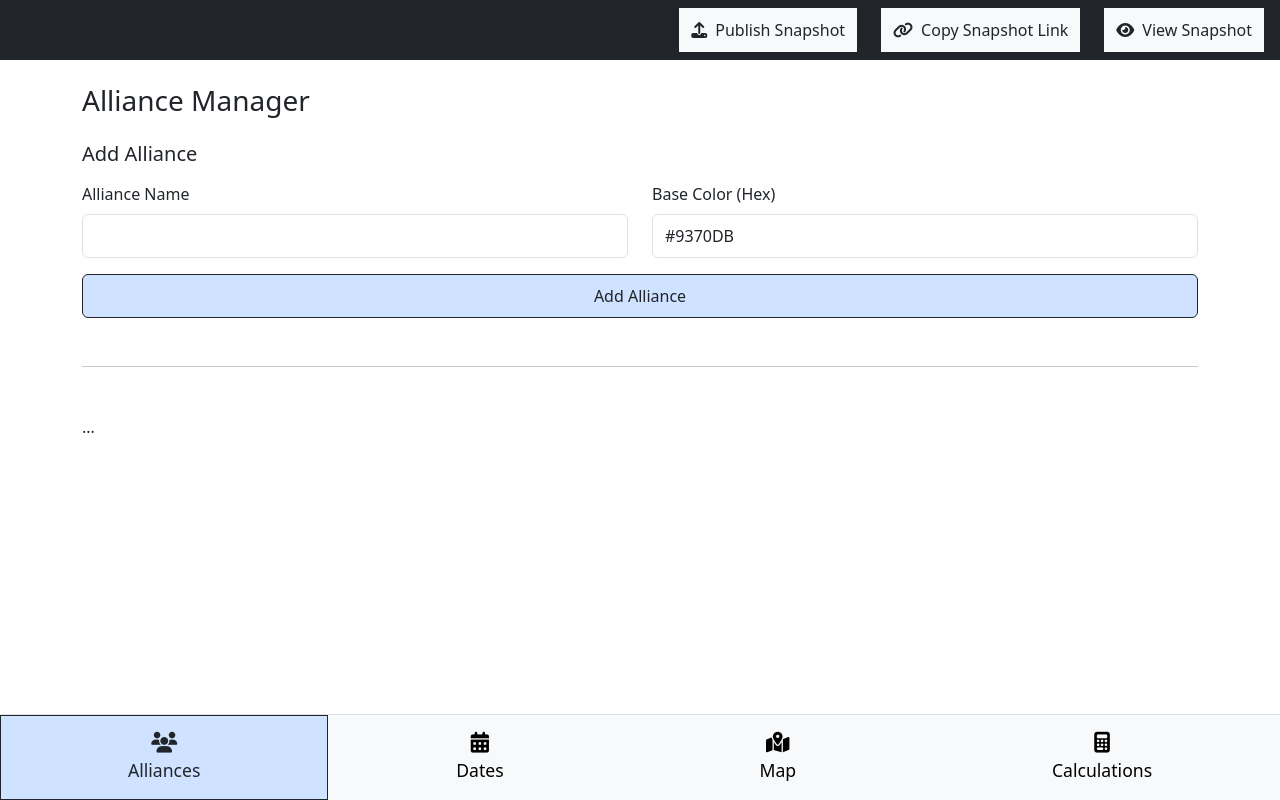
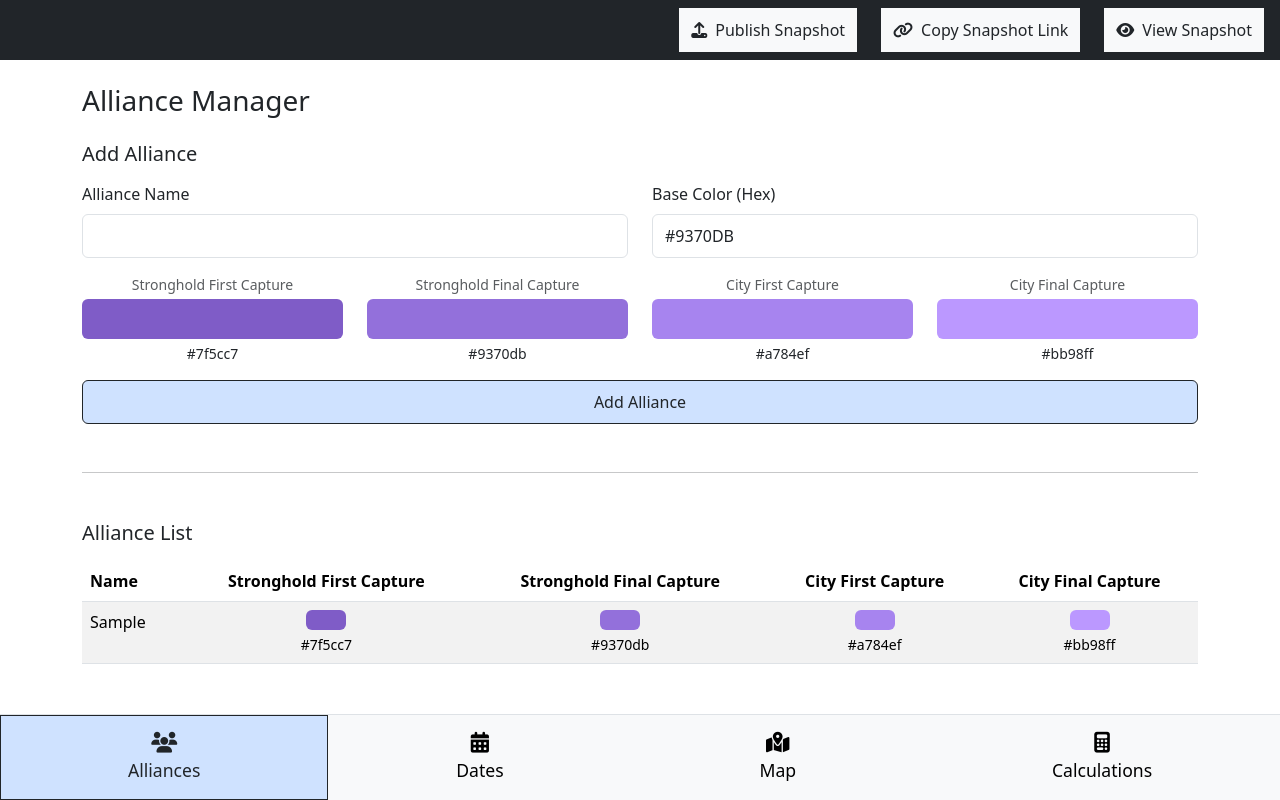
Before and after one commit to kevinkidwell/738-s5-map, a React (Vite) app: page /alliances in a window 1280 px wide. Both pictures are taken after typing "Sample" into the empty fields and a click on the button "Add Alliance". Built offline with nearby package versions, Linux system fonts and the light colour scheme.

Commit message:
Update AlliancesPage.tsx

```diff
--- a/src/pages/AlliancesPage.tsx
+++ b/src/pages/AlliancesPage.tsx
@@ -15,7 +15,7 @@ const AlliancesPage: React.FC<{ dataSource: 'live' | 'published' }> = ({ dataSou
 
   const [allianceName, setAllianceName] = useState('');
   const [allianceColor, setAllianceColor] = useState('#9370DB');
-  const [livePreviewShades, setLivePreviewShades] = useState<string[]>([]);
+  const [livePreviewShades, setLivePreviewShades] = useState<string[]>(generateAllianceShades('#9370DB'));
 
   const [editing, setEditing] = useState<{ allianceId: string; shadeIndex: number } | null>(null);
   const [editValue, setEditValue] = useState('');
@@ -26,7 +26,7 @@ const AlliancesPage: React.FC<{ dataSource: 'live' | 'published' }> = ({ dataSou
     upsertAlliance(allianceName, allianceColor);
     setAllianceName('');
     setAllianceColor('#9370DB');
-    setLivePreviewShades([]);
+    setLivePreviewShades(generateAllianceShades('#9370DB'));
   };
 
   return (
@@ -62,6 +62,7 @@ const AlliancesPage: React.FC<{ dataSource: 'live' | 'published' }> = ({ dataSou
               </div>
             </div>
 
+            {/* Always render preview if we have 4 shades */}
             {livePreviewShades.length === 4 && (
               <div className="row mt-3">
                 {livePreviewShades.map((shade, i) => (
@@ -93,8 +94,68 @@ const AlliancesPage: React.FC<{ dataSource: 'live' | 'published' }> = ({ dataSou
         </>
       )}
 
-      {/* Alliance List table remains unchanged */}
-      ...
+      <h2 className="h5 mb-3">Alliance List</h2>
+      <table className="table table-striped">
+        <thead>
+          <tr>
+            <th>Name</th>
+            {milestoneLabels.map((label, i) => (
+              <th key={i} className="text-center">{label}</th>
+            ))}
+          </tr>
+        </thead>
+        <tbody>
+          {allianceList.map((a) => (
+            <tr key={a.id}>
+              <td>{a.name}</td>
+              {a.shades.map((shade, i) => {
+                const isEditing = editing?.allianceId === a.id && editing?.shadeIndex === i;
+                return (
+                  <td key={i} className="text-center">
+                    {isEditing ? (
+                      <input
+                        type="text"
+                        value={editValue}
+                        onChange={(e) => setEditValue(e.target.value)}
+                        onBlur={() => {
+                          overwriteAllianceShade(a.id, i, editValue);
+                          setEditing(null);
+                        }}
+                        onKeyDown={(e) => {
+                          if (e.key === 'Enter') {
+                            overwriteAllianceShade(a.id, i, editValue);
+                            setEditing(null);
+                          }
+                        }}
+                        className="form-control form-control-sm text-center"
+                        autoFocus
+                      />
+                    ) : (
+                      <div
+                        className="d-flex flex-column align-items-center cursor-pointer"
+                        onClick={() => {
+                          setEditing({ allianceId: a.id, shadeIndex: i });
+                          setEditValue(shade);
+                        }}
+                      >
+                        <div
+                          className="rounded mb-1"
+                          style={{
+                            width: '40px',
+                            height: '20px',
+                            backgroundColor: shade,
+                          }}
+                        />
+                        <small>{shade}</small>
+                      </div>
+                    )}
+                  </td>
+                );
+              })}
+            </tr>
+          ))}
+        </tbody>
+      </table>
     </div>
   );
 };
```
